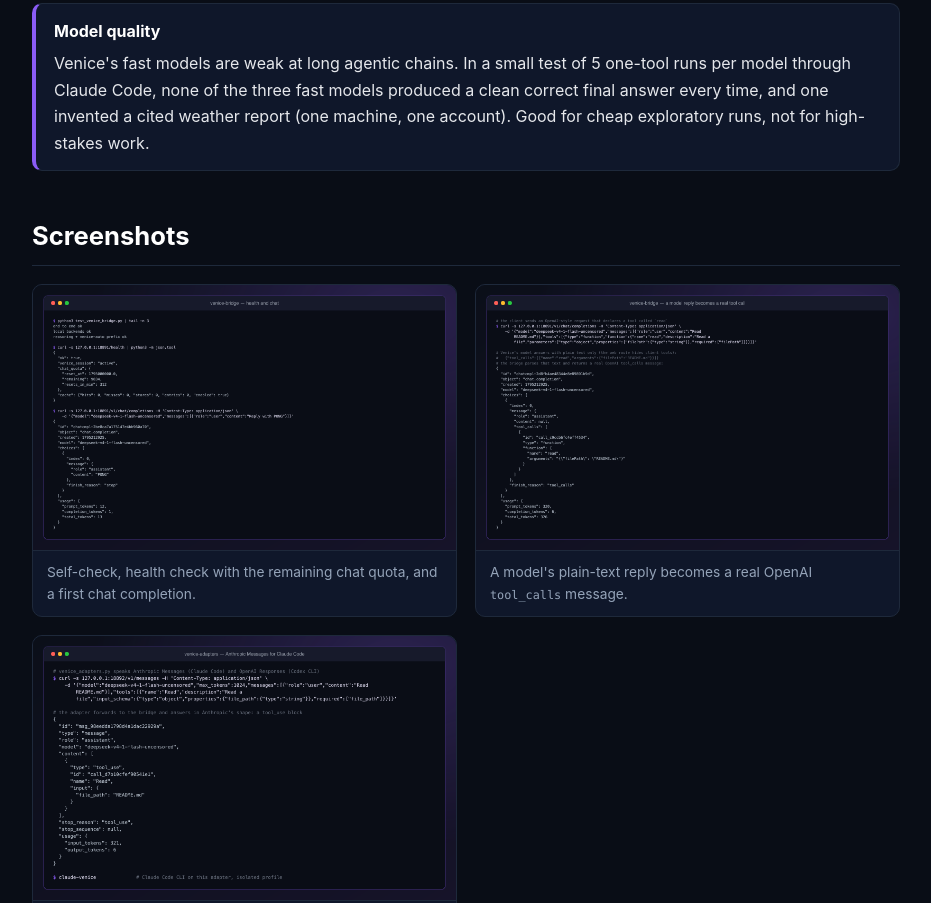
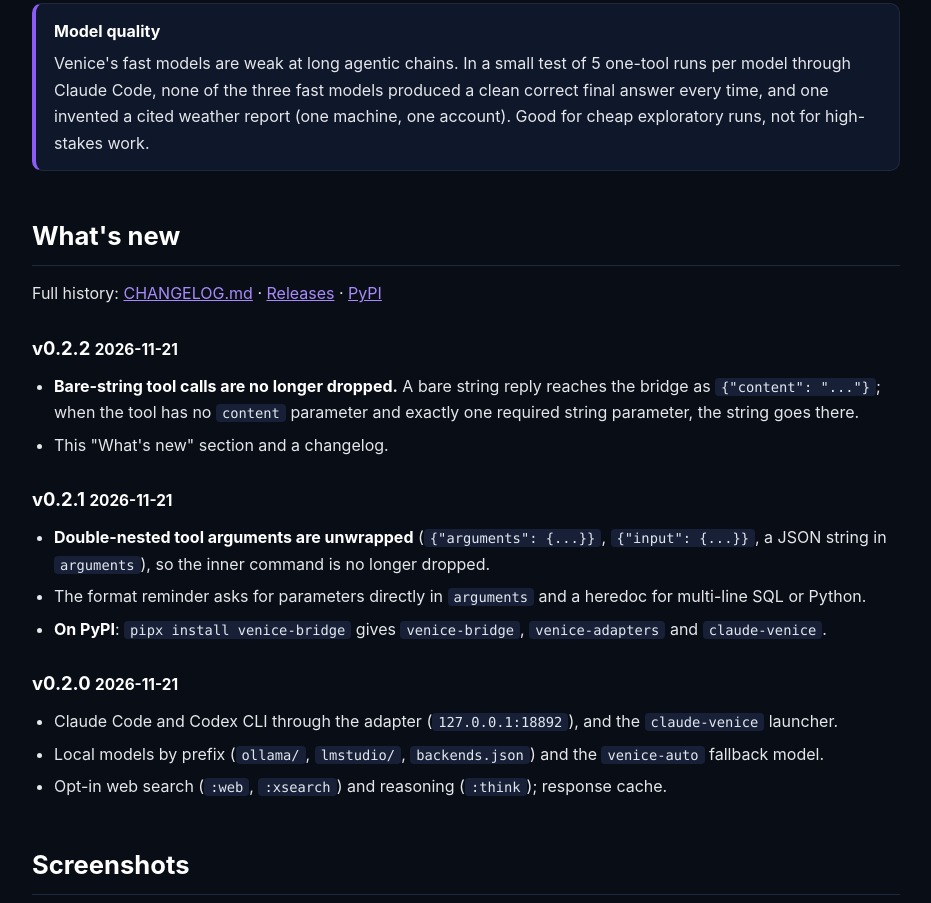
Before and after one commit to Sedmio/venice-bridge, a plain HTML site: page docs/index.html in a window 1280 px wide. Shown: the part 1371-2274 px from the top of the page, without its empty margins (294-1225 px from the left). Drawn offline with Linux system fonts and the light colour scheme.

Commit message:
chore: v0.2.2 — changelog and What's new section
- CHANGELOG.md (0.1.0 to 0.2.2); "What's new" section and nav item on the docs site
- argument fitting docs cover envelope unwrap and bare-string content
- version strings 0.2.2

Co-Authored-By: Claude Opus 5.5 <noreply@anthropic.com>

```diff
--- a/docs/index.html
+++ b/docs/index.html
@@ -32,7 +32,7 @@
   "description": "venice-bridge is a free, open-source local bridge for macOS that lets OpenCode, Claude Code, Codex CLI and other OpenAI- or Anthropic-compatible coding agents use a venice.ai web subscription, with working tool calls.",
   "operatingSystem": "macOS",
   "applicationCategory": "DeveloperApplication",
-  "softwareVersion": "0.2.1",
+  "softwareVersion": "0.2.2",
   "license": "https://opensource.org/licenses/MIT",
   "codeRepository": "https://github.com/nsozturk/venice-bridge",
   "downloadUrl": "https://github.com/nsozturk/venice-bridge",
@@ -276,7 +276,7 @@ footer { margin-top: 60px; padding-top: 20px; border-top: 1px solid var(--border
 <body>
 
 <header class="navbar">
-  <a href="#overview" class="brand">venice-bridge <span class="badge">v0.2.1</span></a>
+  <a href="#overview" class="brand">venice-bridge <span class="badge">v0.2.2</span></a>
   <div class="nav-actions">
     <a href="#quick-start" class="nav-link">Quick start</a>
     <a href="#how-it-works" class="nav-link">How it works</a>
@@ -299,6 +299,7 @@ footer { margin-top: 60px; padding-top: 20px; border-top: 1px solid var(--border
       <div class="nav-group">
         <div class="nav-title">Getting started</div>
         <a href="#overview" class="nav-item">Overview</a>
+        <a href="#whats-new" class="nav-item">What's new</a>
         <a href="#screenshots" class="nav-item">Screenshots</a>
         <a href="#requirements" class="nav-item">Requirements</a>
         <a href="#quick-start" class="nav-item">Quick start</a>
@@ -390,6 +391,28 @@ footer { margin-top: 60px; padding-top: 20px; border-top: 1px solid var(--border
         <div class="callout-title">Model quality</div>
         <p>Venice's fast models are weak at long agentic chains. In a small test of 5 one-tool runs per model through Claude Code, none of the three fast models produced a clean correct final answer every time, and one invented a cited weather report (one machine, one account). Good for cheap exploratory runs, not for high-stakes work.</p>
       </div>
+    </section>
+
+    <section id="whats-new">
+      <h2>What's new</h2>
+      <p>Full history: <a href="https://github.com/nsozturk/venice-bridge/blob/main/CHANGELOG.md">CHANGELOG.md</a> · <a href="https://github.com/nsozturk/venice-bridge/releases">Releases</a> · <a href="https://pypi.org/project/venice-bridge/">PyPI</a></p>
+      <h3>v0.2.2 <small>2026-11-21</small></h3>
+      <ul>
+        <li><strong>Bare-string tool calls are no longer dropped.</strong> A bare string reply reaches the bridge as <code>{"content": "..."}</code>; when the tool has no <code>content</code> parameter and exactly one required string parameter, the string goes there.</li>
+        <li>This "What's new" section and a changelog.</li>
+      </ul>
+      <h3>v0.2.1 <small>2026-11-21</small></h3>
+      <ul>
+        <li><strong>Double-nested tool arguments are unwrapped</strong> (<code>{"arguments": {...}}</code>, <code>{"input": {...}}</code>, a JSON string in <code>arguments</code>), so the inner command is no longer dropped.</li>
+        <li>The format reminder asks for parameters directly in <code>arguments</code> and a heredoc for multi-line SQL or Python.</li>
+        <li><strong>On PyPI</strong>: <code>pipx install venice-bridge</code> gives <code>venice-bridge</code>, <code>venice-adapters</code> and <code>claude-venice</code>.</li>
+      </ul>
+      <h3>v0.2.0 <small>2026-11-21</small></h3>
+      <ul>
+        <li>Claude Code and Codex CLI through the adapter (<code>127.0.0.1:18892</code>), and the <code>claude-venice</code> launcher.</li>
+        <li>Local models by prefix (<code>ollama/</code>, <code>lmstudio/</code>, <code>backends.json</code>) and the <code>venice-auto</code> fallback model.</li>
+        <li>Opt-in web search (<code>:web</code>, <code>:xsearch</code>) and reasoning (<code>:think</code>); response cache.</li>
+      </ul>
     </section>
 
     <section id="screenshots">
@@ -746,7 +769,7 @@ claude-venice -m venice-auto               # works through the adapter, because
       <p>The table above shows the common cases. The full alias lists (tool names, argument names, Venice server-tool names mapped back to the client's tools, and what is deliberately not routed) are in <a href="https://github.com/nsozturk/venice-bridge/blob/main/docs/TOOL_ROUTING.md"><code>docs/TOOL_ROUTING.md</code></a>.</p>
 
       <h3 id="argument-fitting">Argument fitting</h3>
-      <p>Argument fitting renames arguments the model named differently: <code>path</code> / <code>file_path</code> / <code>filename</code> → <code>filePath</code>, <code>cmd</code> / <code>script</code> → <code>command</code>, <code>old_str</code> → <code>oldString</code>, <code>new_str</code> → <code>newString</code>, <code>contents</code> / <code>text</code> → <code>content</code>, <code>query</code> / <code>regex</code> → <code>pattern</code>, <code>link</code> → <code>url</code>. This happens only when the tool expects that name, did not get it, and does not know the other name.</p>
+      <p>Argument fitting renames arguments the model named differently: <code>path</code> / <code>file_path</code> / <code>filename</code> → <code>filePath</code>, <code>cmd</code> / <code>script</code> → <code>command</code>, <code>old_str</code> → <code>oldString</code>, <code>new_str</code> → <code>newString</code>, <code>contents</code> / <code>text</code> → <code>content</code>, <code>query</code> / <code>regex</code> → <code>pattern</code>, <code>link</code> → <code>url</code>. This happens only when the tool expects that name, did not get it, and does not know the other name. Before renaming, envelopes the model adds around the real arguments (<code>{"arguments": {...}}</code>, <code>{"input": {...}}</code>, <code>{"parameters": {...}}</code>, a JSON string in <code>arguments</code>) are unwrapped, up to three levels, when the tool has no field of that name. A bare string (<code>{"content": "..."}</code>) goes into the tool's one required string parameter when it has no <code>content</code> of its own.</p>
 
       <h3 id="completion-check">Completion check</h3>
       <p>A reply counts only after its completion signal: <code>response.completed</code> on the agent route; on the chat route, which sends no closing event, a clean end of the HTTP response (curl exit code 0). A cut stream never becomes a half-written file.</p>
@@ -1039,7 +1062,7 @@ claude-venice --quota                   <span class="c"># Venice web quota  rema
     <div class="no-results" id="noResults">No section matches your search.</div>
 
     <footer>
-      <p>venice-bridge v0.2.1 · MIT · <a href="https://github.com/nsozturk/venice-bridge">github.com/nsozturk/venice-bridge</a> · Unofficial, not affiliated with Venice.ai.</p>
+      <p>venice-bridge v0.2.2 · MIT · <a href="https://github.com/nsozturk/venice-bridge">github.com/nsozturk/venice-bridge</a> · Unofficial, not affiliated with Venice.ai.</p>
     </footer>
   </main>
 </div>
```
Also changed, not shown: docs/llms-full.txt, docs/llms.txt, 5 other files.
